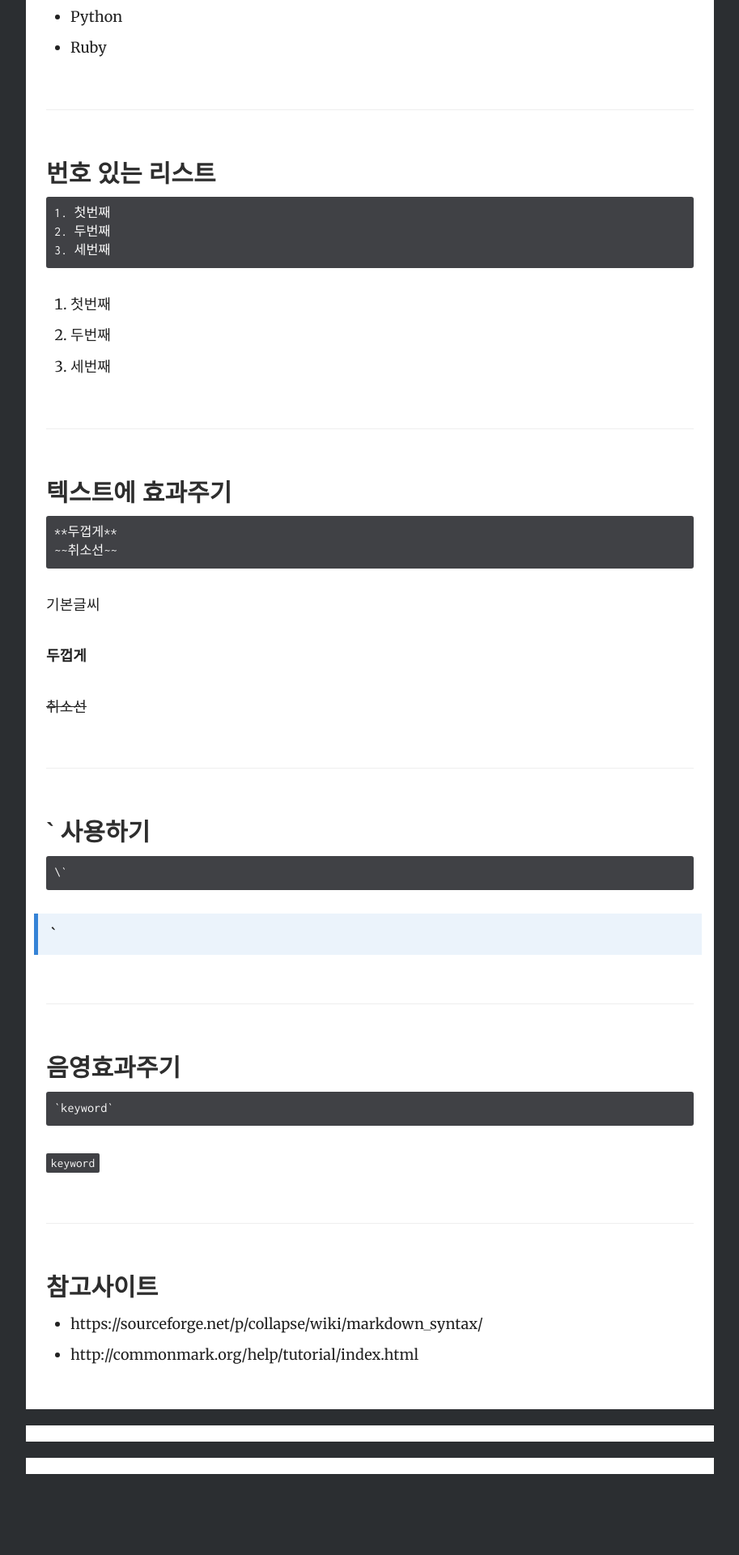
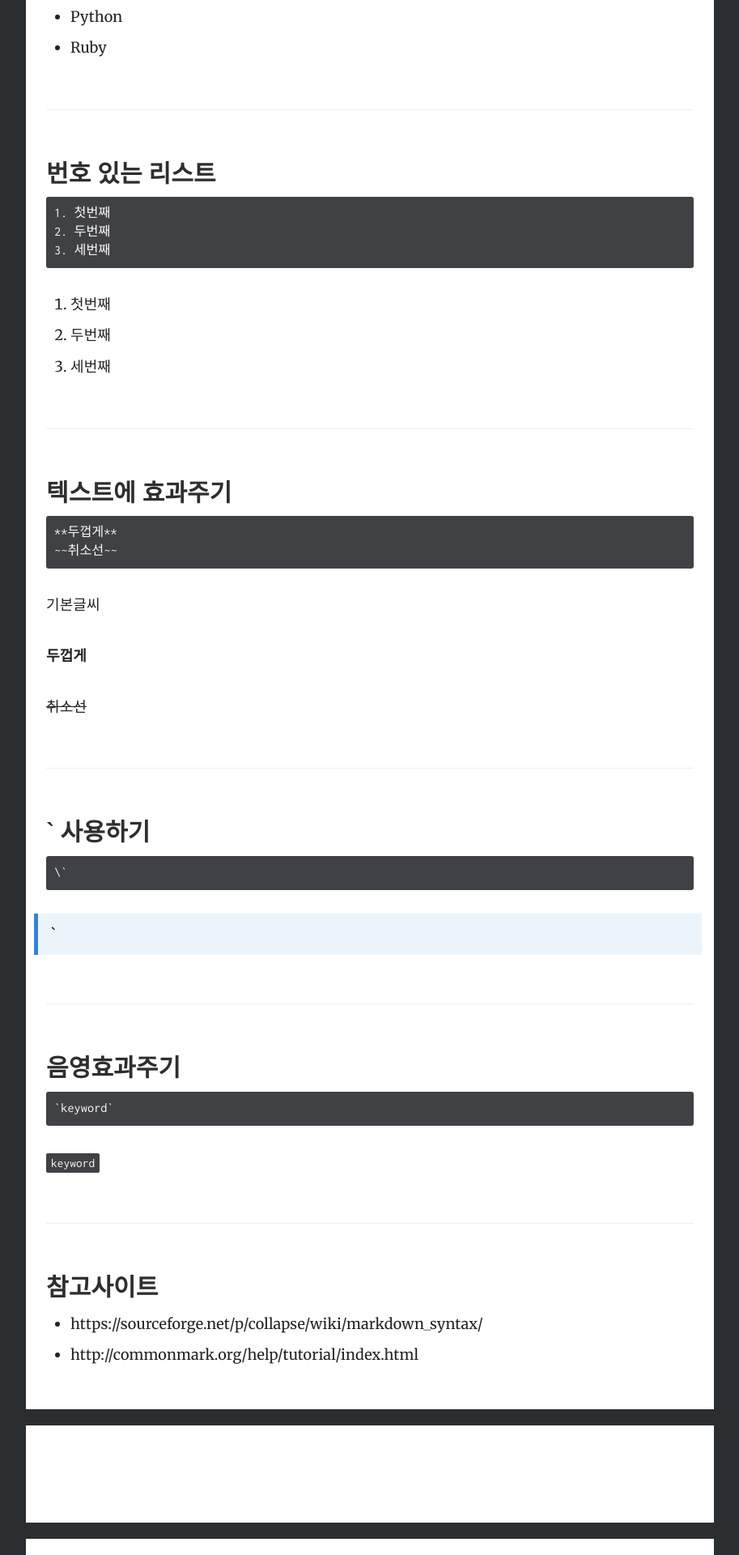
Before and after one commit to j2yes/j2yes.github.io, a Jekyll site: the page built from index.md, in a window 1280 px wide. Shown: the part 3546-5466 px from the top of the page at 81% size, without its empty margins (333-1246 px from the left). Built offline with Jekyll 4.4.1, drawn with Linux system fonts in a browser that asks for light colours; comment, search, counter and statistics services are not loaded; before the commit the page ends 5366 px from its top, so only the background shows below that.

Commit message:
Updated '_layouts/default.html' via CloudCannon

```diff
--- a/_layouts/default.html
+++ b/_layouts/default.html
@@ -84,12 +84,10 @@
 			</article>
 			<article class="content">
 				<script async src="//pagead2.googlesyndication.com/pagead/js/adsbygoogle.js"></script>
-                <!-- 깃블로그 -->
                 <ins class="adsbygoogle"
-                     style="display:block"
+                     style="display:inline-block;width:728px;height:90px"
                      data-ad-client="ca-pub-2730756420121198"
-                     data-ad-slot="2173250043"
-                     data-ad-format="auto"></ins>
+                     data-ad-slot="5502918267"></ins>
                 <script>
                 (adsbygoogle = window.adsbygoogle || []).push({});
                 </script>
```
